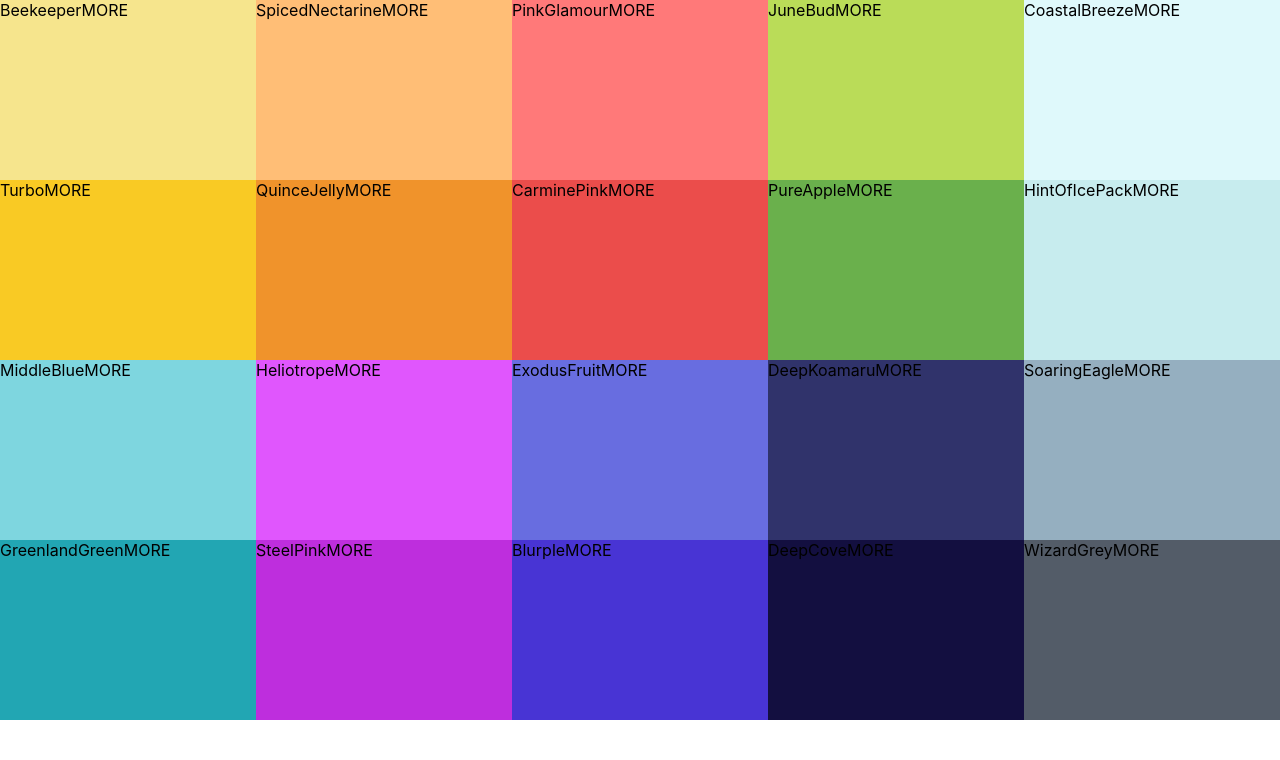
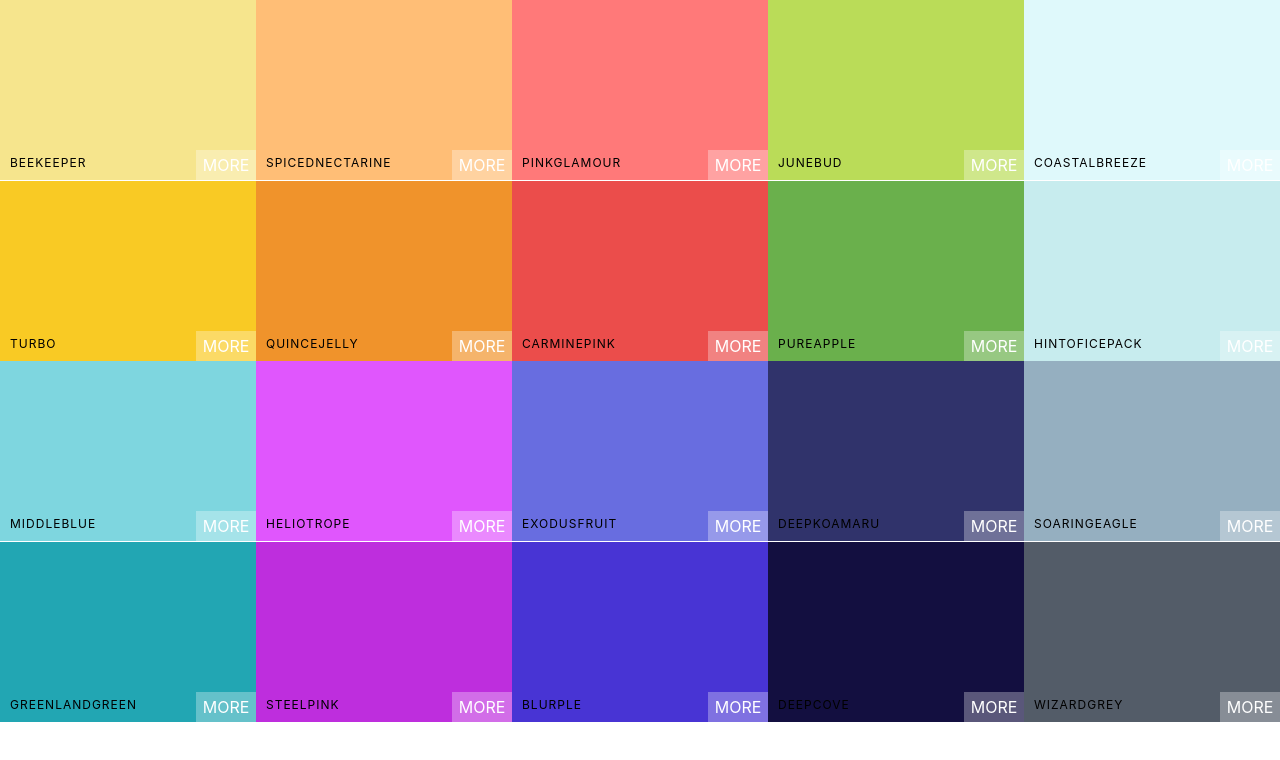
Before and after one commit to Georgee-lee/react_material_ui, a React (Create React App) app: page / in a window 1280 px wide. Shown: the top 760 px of the page. Built offline with nearby package versions, Linux system fonts and the light colour scheme.

Commit message:
Feature/color box (#2)
* Add Library_ CopyToClipBoard
* ColorBox Animation, CSS 작업

```diff
--- a/package.json
+++ b/package.json
@@ -4,6 +4,7 @@
   "private": true,
   "dependencies": {
     "react": "^16.9.0",
+    "react-copy-to-clipboard": "^5.0.1",
     "react-dom": "^16.9.0",
     "react-scripts": "3.1.1"
   },
--- a/src/Components/ColorBox/ColorBox.js
+++ b/src/Components/ColorBox/ColorBox.js
@@ -1,13 +1,41 @@
 import React, { Component } from "react";
+import CopyToClipBoard from "react-copy-to-clipboard";
 import "./colorbox.css";
 
 class ColorBox extends Component {
+  constructor(props) {
+    super(props);
+    this.state = { copied: false };
+  }
+
+  changeCopyState = () => {
+    this.setState({ copied: true }, () => {
+      setTimeout(() => this.setState({ copied: false }), 800);
+    });
+  };
+
   render() {
+    const { name, background } = this.props;
+    const { copied } = this.state;
+
     return (
-      <div className="ColorBox" style={{ background: this.props.background }}>
-        <span>{this.props.name}</span>
-        <span>MORE</span>
-      </div>
+      <CopyToClipBoard text={background} onCopy={this.changeCopyState}>
+        <div className="ColorBox" style={{ background }}>
+          {/* copy-container를 transform으로 커지게 하면 글자들도 다 커짐... */}
+          <div className={`copy-overlay ${copied && "show"}`} style={{ background }} />
+          <div className={`copy-message ${copied && "show"}`}>
+            <h1>copied!</h1>
+            <p>{this.props.background}</p>
+          </div>
+          <div className="copy-container">
+            <div className="box-content">
+              <span>{name}</span>
+            </div>
+            <button className="copy-button">Copy</button>
+          </div>
+          <span className="see-more">More</span>
+        </div>
+      </CopyToClipBoard>
     );
   }
 }
--- a/src/Components/ColorBox/colorbox.css
+++ b/src/Components/ColorBox/colorbox.css
@@ -5,4 +5,124 @@
   display: inline-block;
   position: relative;
   cursor: pointer;
+  margin-bottom: -3.5px;
 }
+
+.copy-button {
+  width: 100px;
+  height: 30px;
+  display: inline-block;
+  position: absolute;
+  top: 50%;
+  left: 50%;
+  margin-left: -50px;
+  margin-top: -15px;
+  text-align: center;
+  outline: none;
+  border: none;
+  background: rgba(255, 255, 255, 0.3);
+  color: white;
+  font-size: 1rem;
+  line-height: 30px;
+  text-transform: uppercase;
+  opacity: 0;
+}
+
+.ColorBox:hover .copy-button {
+  opacity: 1;
+  transition: 0.5s;
+}
+
+.box-content {
+  width: 100%;
+  position: absolute;
+  left: 0;
+  bottom: 0;
+
+  padding: 10px;
+
+  font-size: 12px;
+  color: black;
+  letter-spacing: 1px;
+  text-transform: uppercase;
+}
+
+.see-more {
+  width: 60px;
+  height: 30px;
+  background: rgba(255, 255, 255, 0.3);
+  position: absolute;
+  right: 0;
+  bottom: 0;
+
+  border: none;
+
+  text-align: center;
+  line-height: 30px;
+  color: white;
+
+  text-transform: uppercase;
+}
+
+.copy-overlay {
+  width: 100%;
+  height: 100%;
+
+  opacity: 0;
+  z-index: 0;
+
+  transition: transform 0.6s ease-in-out;
+  transform: scale(0.1); /* div의 정중앙에서 시작하기 위해 시작값을 0.1로 */
+}
+
+.copy-overlay.show {
+  opacity: 1;
+  transform: scale(50);
+  z-index: 10;
+  position: absolute; /* absolute를 해야 모든 화면을 다 덮을 수 있음 */
+}
+
+.copy-message {
+  position: fixed;
+  left: 0;
+  right: 0;
+  top: 0;
+  bottom: 0;
+
+  color: white;
+
+  display: flex;
+  justify-content: center;
+  align-items: center;
+  flex-direction: column;
+
+  font-size: 4rem;
+  transform: scale(0.1);
+  opacity: 0;
+}
+
+.copy-message.show {
+  opacity: 1;
+  transform: scale(1);
+  z-index: 20;
+  transition: all 0.4s ease-in-out;
+  transition-delay: 0.1s;
+}
+
+.copy-message h1 {
+  width: 100%;
+
+  font-weight: 400;
+  text-shadow: 1px 2px black;
+  background: rgba(255, 255, 255, 0.2);
+
+  text-align: center;
+  margin-bottom: 0;
+  padding: 1rem;
+
+  text-transform: uppercase;
+}
+
+.copy-message p {
+  font-size: 2rem;
+}
```
Also changed, not shown: 1 other file (tests, documents, lock files or other folders).
